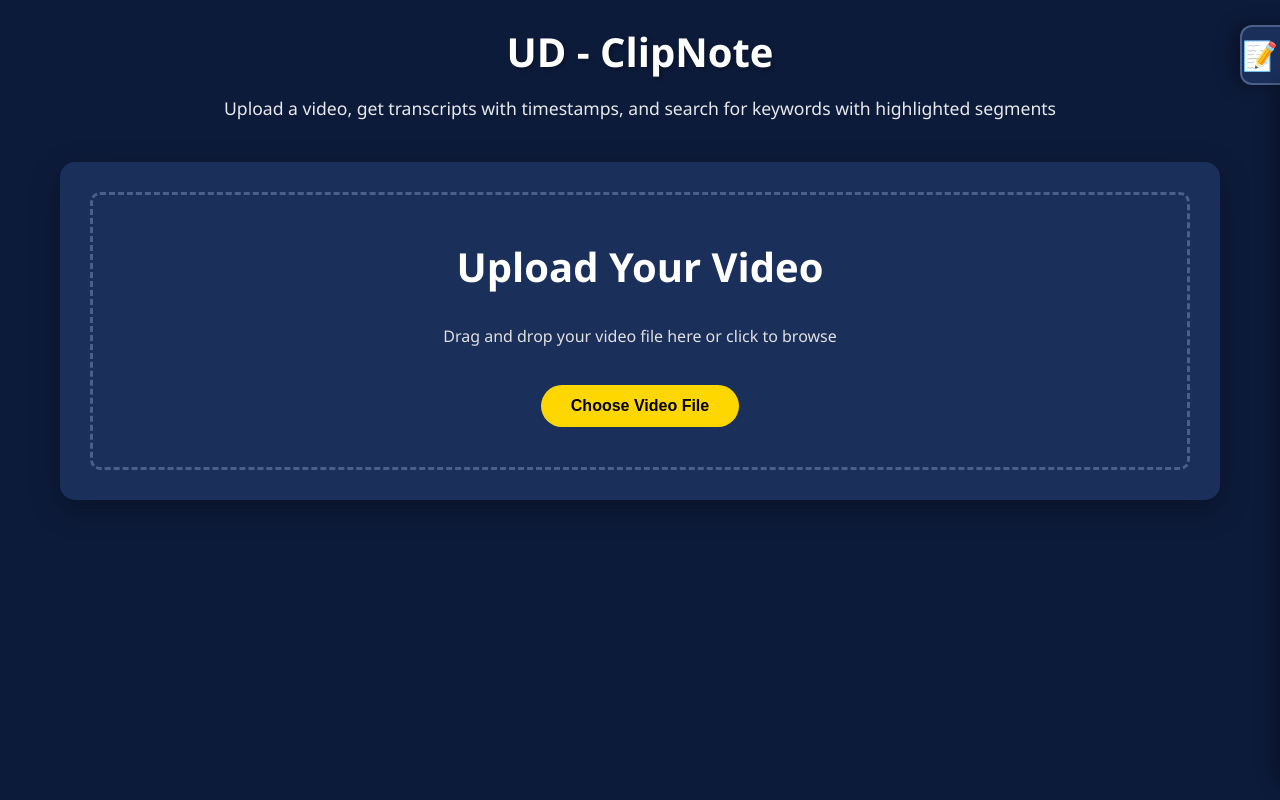
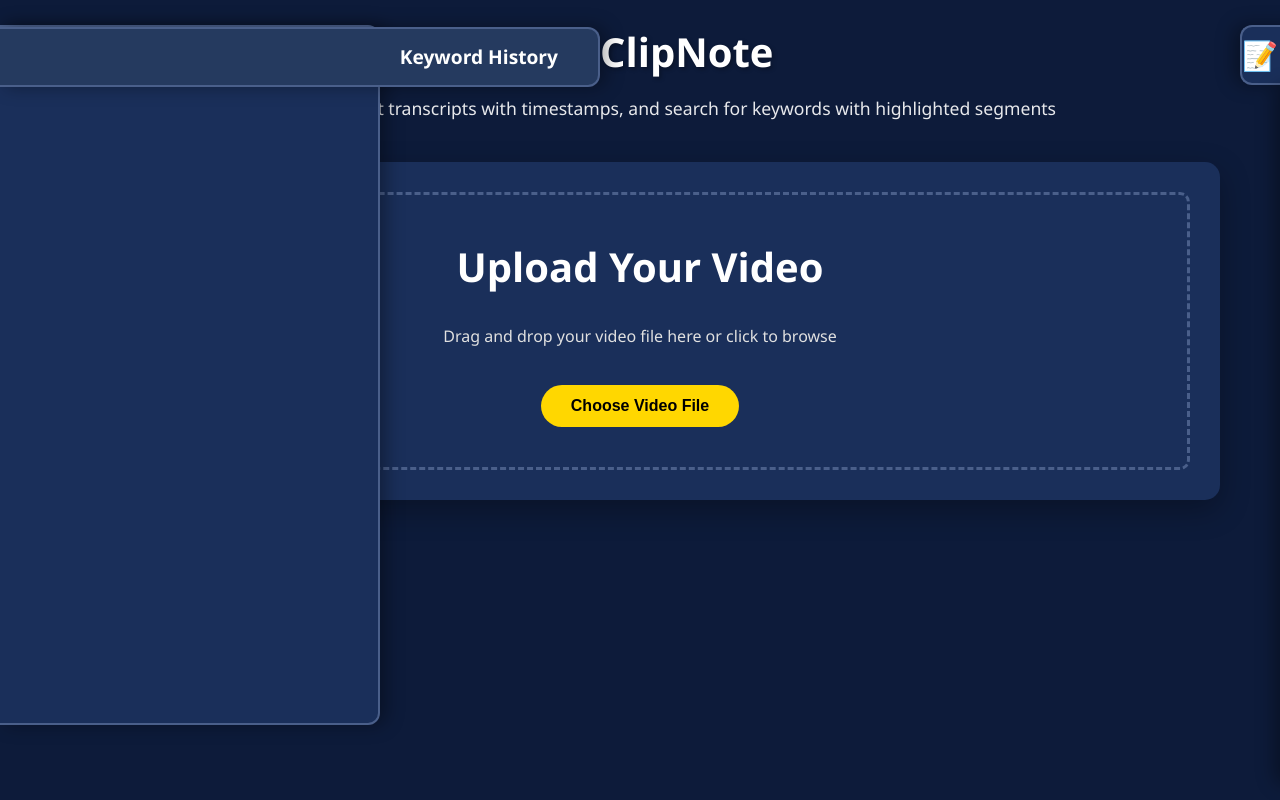
Before and after one commit to Evan05Miller/ClipNote, a Flask app: page / in a window 1280 px wide. Run offline with Flask 3, Linux system fonts and the light colour scheme.

Commit message:
Added search query history

```diff
--- a/static/css/style.css
+++ b/static/css/style.css
@@ -715,3 +715,120 @@
         margin-left: -30px;
     }
 }
+
+/* Keyword History Sidebar */
+.keyword-history-sidebar {
+    position: fixed;
+    top: 25px;
+    left: -380px; /* Sidebar hidden, only header sticks out */
+    z-index: 1000;
+    transition: left 0.4s ease;
+    font-family: 'Segoe UI', Tahoma, Geneva, Verdana, sans-serif;
+    width: 380px;
+    height: 700px;
+    background: #1a2f5a;
+    border-radius: 0 12px 12px 0;
+    box-shadow: 6px 0 18px rgba(0,0,0,0.35);
+    border: 2px solid #4a5f8a;
+    border-left: none;
+    display: flex;
+    flex-direction: column;
+}
+
+/* Slide out when open */
+.keyword-history-sidebar.open {
+    left: 0;
+}
+
+/* Slide out on hover */
+.keyword-history-sidebar:hover {
+    left: 0;
+}
+
+/* Sidebar Header */
+.sidebar-header {
+    background: #253a5f;
+    width: 600px; /* wider than sidebar for sticking out */
+    height: 60px;
+    border-radius: 0 12px 12px 0;
+    display: flex;
+    align-items: center;
+    justify-content: flex-end; /* text on right */
+    cursor: pointer;
+    box-shadow: 6px 0 18px rgba(0,0,0,0.35);
+    border: 2px solid #4a5f8a;
+    border-left: none;
+    margin-right: -60px; /* header sticks out beyond sidebar */
+    box-sizing: border-box;
+    transition: background-color 0.3s ease;
+}
+
+.sidebar-header h4 {
+    margin: 0;
+    color: #ffffff;
+    font-size: 1.2rem;
+    padding-right: 40px; /* spacing from right edge */
+}
+
+/* Sidebar content */
+.sidebar-content {
+    flex: 1;
+    overflow-y: auto;
+    padding: 10px;
+}
+
+.video-history-section {
+    margin-bottom: 20px;
+}
+
+.video-history-section h5 {
+    color: #ffd700;
+    margin-bottom: 10px;
+    font-size: 1rem;
+    border-bottom: 1px solid #4a5f8a;
+    padding-bottom: 5px;
+}
+
+.keyword-item {
+    background: #253a5f;
+    padding: 8px 12px;
+    margin-bottom: 5px;
+    border-radius: 6px;
+    cursor: pointer;
+    transition: background-color 0.3s ease;
+}
+
+.keyword-item:hover {
+    background: #2d4569;
+}
+
+.keyword-item.active {
+    background: #ffd700;
+    color: #000000;
+}
+
+/* Responsive adjustments */
+@media (max-width: 768px) {
+    .keyword-history-sidebar {
+        width: 280px;
+        height: 350px;
+        left: -250px; /* only header sticks out */
+    }
+
+    .keyword-history-sidebar.open {
+        left: 0;
+    }
+
+    .sidebar-content {
+        padding: 5px;
+    }
+
+    .sidebar-header {
+        width: 310px;
+        margin-right: -50px; /* header sticks out */
+    }
+
+    .sidebar-header h4 {
+        padding-right: 10px;
+    }
+}
--- a/static/js/app.js
+++ b/static/js/app.js
@@ -6,9 +6,11 @@
         this.transcriptData = null;
         this.keywordSegments = { explicit: [], related: [] };
         this.videoPlayer = null;
+        this.keywordHistory = {};
         this.initializeEventListeners();
         this.setupDragAndDrop();
         this.initializeNotes();
+        this.initializeKeywordHistorySidebar();
     }
     initializeEventListeners() {
         const videoFileInput = document.getElementById('videoFile');
@@ -107,6 +109,28 @@
 
         window.addEventListener('resize', handleResize);
     }
+    initializeKeywordHistorySidebar() {
+        const sidebar = document.getElementById('keywordHistorySidebar');
+        const sidebarHeader = document.querySelector('.sidebar-header');
+
+        // Toggle sidebar on header click
+        if (sidebarHeader && sidebar) {
+            sidebarHeader.addEventListener('click', () => {
+                sidebar.classList.toggle('open');
+            });
+        }
+
+        // Handle responsive width for mobile
+        const handleResize = () => {
+            if (window.innerWidth <= 768) {
+                if (!sidebar.classList.contains('open')) {
+                    sidebar.style.left = '-50px';
+                }
+            }
+        };
+        window.addEventListener('resize', handleResize);
+        handleResize();
+    }
     handleFileSelect(event) {
         const target = event.target;
         const file = target.files?.[0];
@@ -134,7 +158,17 @@
             this.currentFileId = result.file_id;
             this.currentVideoUrl = `/video/${result.video_filename}`;
             this.transcriptData = result.transcript_data;
+            // Add to keyword history
+            this.keywordHistory[this.currentFileId] = {
+                name: file.name,
+                keywords: [],
+                video_filename: result.video_filename,
+                transcriptData: result.transcript_data,
+                suggestedKeywords: result.llm_result ? result.llm_result.keywords || [] : []
+            };
+            this.updateKeywordHistorySidebar();
             await this.displayVideo(result);
+            this.clearResults();
             this.hideLoadingOverlay();
         }
         catch (error) {
@@ -304,6 +338,12 @@
             }
             this.displaySearchResults(result);
             this.displayTimeline(this.keywordSegments);
+            // Add keyword to history with results
+            const existing = this.keywordHistory[this.currentFileId].keywords.find(k => k.keyword === keyword);
+            if (!existing) {
+                this.keywordHistory[this.currentFileId].keywords.push({ keyword, results: result });
+                this.updateKeywordHistorySidebar();
+            }
             this.hideLoadingOverlay();
         }
         catch (error) {
@@ -499,6 +539,128 @@
             errorModal.style.display = 'none';
         }
     }
+    updateKeywordHistorySidebar() {
+        const sidebarContent = document.getElementById('sidebarContent');
+        if (!sidebarContent) return;
+        sidebarContent.innerHTML = '';
+        const videos = Object.entries(this.keywordHistory);
+        if (videos.length === 0) {
+            sidebarContent.innerHTML = '<p style="color: #e0e0e0; padding: 10px;">No videos uploaded yet. Upload a video to start building your keyword history.</p>';
+            return;
+        }
+        for (const [fileId, videoData] of videos) {
+            const section = document.createElement('div');
+            section.className = 'video-history-section';
+            section.innerHTML = `<h5>${videoData.name}</h5>`;
+            videoData.keywords.forEach(item => {
+                const keywordDiv = document.createElement('div');
+                keywordDiv.className = 'keyword-item';
+                if (fileId === this.currentFileId) {
+                    keywordDiv.classList.add('active');
+                }
+                keywordDiv.textContent = item.keyword;
+                keywordDiv.addEventListener('click', () => {
+                    // Switch to this video if not current
+                    if (fileId !== this.currentFileId) {
+                        this.switchToVideo(fileId);
+                    }
+                    // Load results if cached, else search
+                    if (item.results) {
+                        this.displayCachedResults(item.results, item.keyword);
+                    } else {
+                        const keywordInput = document.getElementById('keywordInput');
+                        if (keywordInput) {
+                            keywordInput.value = item.keyword;
+                            this.performSearch();
+                        }
+                    }
+                });
+                section.appendChild(keywordDiv);
+            });
+            sidebarContent.appendChild(section);
+        }
+    }
+    async switchToVideo(fileId) {
+        const videoData = this.keywordHistory[fileId];
+        if (!videoData) return;
+        this.currentFileId = fileId;
+        this.currentVideoUrl = `/video/${videoData.video_filename}`;
+        this.transcriptData = videoData.transcriptData;
+        // Update video display
+        const videoSection = document.getElementById('videoSection');
+        const searchSection = document.getElementById('searchSection');
+        const videoSource = document.getElementById('videoSource');
+        const videoPlayer = document.getElementById('videoPlayer');
+        if (videoSource) {
+            videoSource.src = this.currentVideoUrl;
+        }
+        if (videoPlayer) {
+            videoPlayer.load();
+        }
+        if (videoSection) {
+            videoSection.style.display = 'block';
+        }
+        if (searchSection) {
+            searchSection.style.display = 'block';
+        }
+        // Update video info
+        const videoInfo = document.getElementById('videoInfo');
+        if (videoInfo && this.transcriptData) {
+            videoInfo.innerHTML = `
+                <p><strong>Status:</strong> Video loaded from history</p>
+                <p><strong>Transcript segments:</strong> ${this.transcriptData.length}</p>
+                <p><strong>Loaded:</strong> ${new Date().toLocaleString()}</p>
+            `;
+        }
+        // Clear previous results
+        this.clearResults();
+        this.updateKeywordHistorySidebar();
+        // Display suggested keywords for this video
+        if (videoData.suggestedKeywords && videoData.suggestedKeywords.length > 0) {
+            this.displaySuggestedKeywordsFromArray(videoData.suggestedKeywords);
+        }
+    }
+    displayCachedResults(result, keyword) {
+        // Handle new format with explicit and related segments
+        if (result.keyword_segments && typeof result.keyword_segments === 'object' && 'explicit' in result.keyword_segments) {
+            this.keywordSegments = {
+                explicit: result.keyword_segments.explicit || [],
+                related: result.keyword_segments.related || []
+            };
+        } else {
+            // Fallback for old format
+            this.keywordSegments = {
+                explicit: result.keyword_segments || [],
+                related: []
+            };
+        }
+        this.displaySearchResults(result);
+        this.displayTimeline(this.keywordSegments);
+        // Set the keyword in input
+        const keywordInput = document.getElementById('keywordInput');
+        if (keywordInput) {
+            keywordInput.value = keyword;
+        }
+    }
+    clearResults() {
+        const resultsSection = document.getElementById('resultsSection');
+        const timelineSection = document.getElementById('timelineSection');
+        const keywordInput = document.getElementById('keywordInput');
+        const suggestedKeywordsDiv = document.getElementById('suggestedKeywords');
+        if (resultsSection) {
+            resultsSection.style.display = 'none';
+        }
+        if (timelineSection) {
+            timelineSection.style.display = 'none';
+        }
+        if (keywordInput) {
+            keywordInput.value = '';
+        }
+        if (suggestedKeywordsDiv) {
+            suggestedKeywordsDiv.innerHTML = '';
+        }
+        this.keywordSegments = { explicit: [], related: [] };
+    }
 }
 // Global function for keyword selection
 window.selectKeyword = function (keyword) {
--- a/templates/index.html
+++ b/templates/index.html
@@ -12,6 +12,16 @@
             <h1>UD - ClipNote</h1>
             <p>Upload a video, get transcripts with timestamps, and search for keywords with highlighted segments</p>
         </header>
+
+        <!-- Keyword History Sidebar -->
+        <div class="keyword-history-sidebar open" id="keywordHistorySidebar">
+            <div class="sidebar-header">
+                <h4>Keyword History</h4>
+            </div>
+            <div class="sidebar-content" id="sidebarContent">
+                <!-- Video sections will be added here dynamically -->
+            </div>
+        </div>
 
         <div class="main-content">
             <!-- Upload Section -->
```
